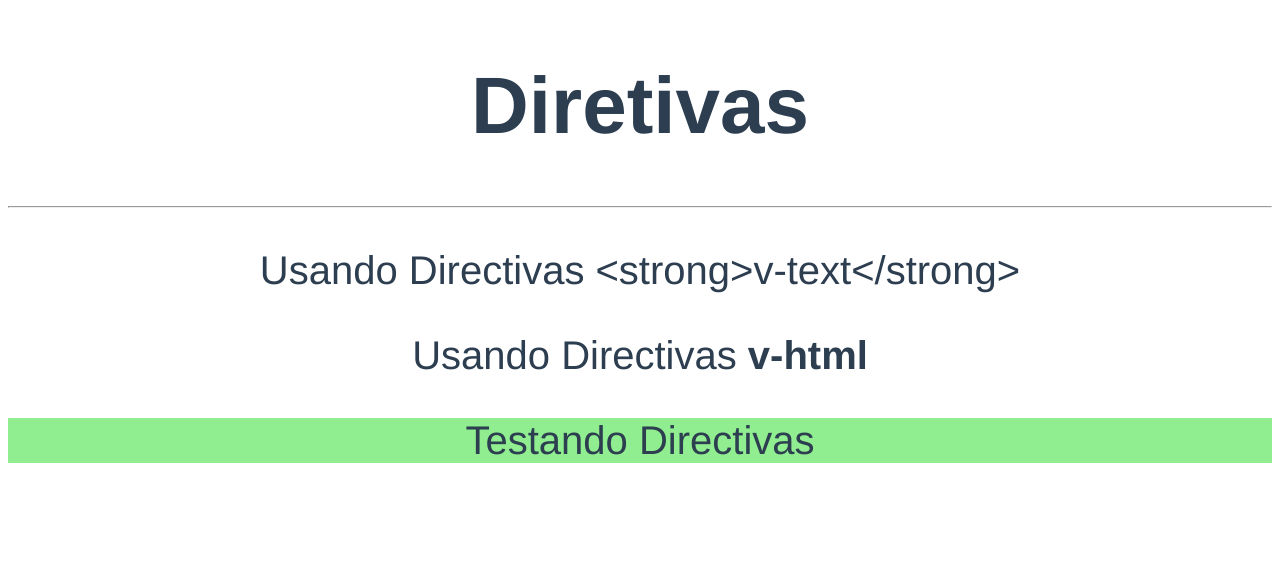
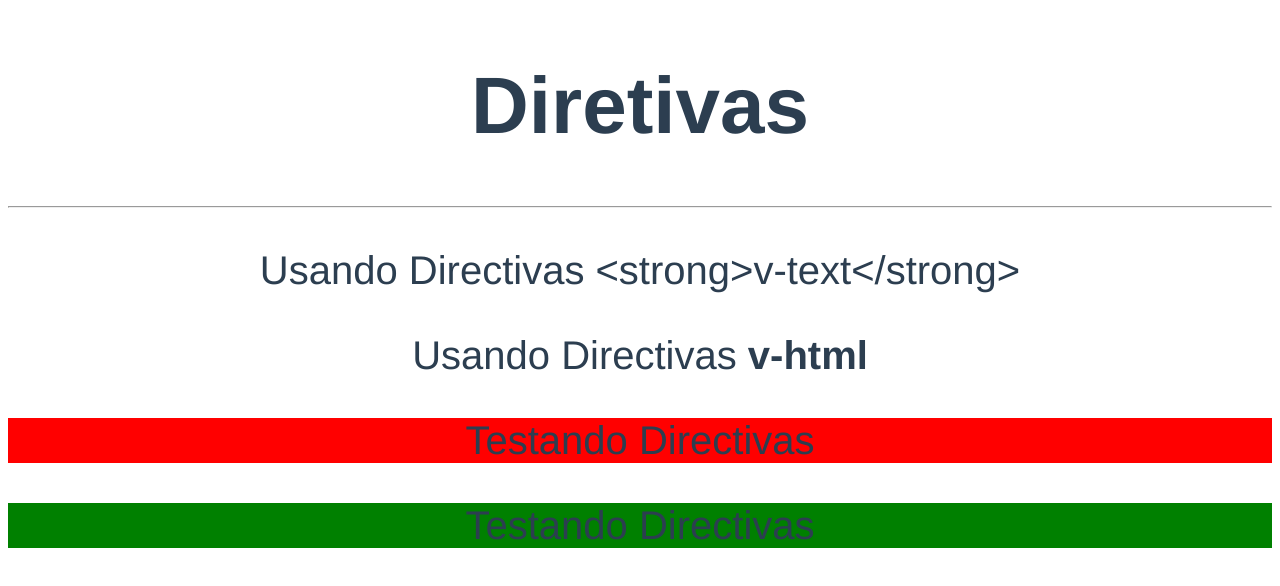
Before and after one commit to josemalcher/CODE3R-Curso-VueJS-2-O-Guia-Completo-incl-Vue-Router-Vuex, a Vue app in the folder Secao-12-Usando-e-Criando-Diretivas/181-Entendendo-Diretivas/diretivas-exercicios/: page / in a window 1280 px wide. Shown: the top 586 px of the page. Built offline with nearby package versions, Linux system fonts and the light colour scheme.

Commit message:
Seção 12: Usando e Criando Diretivas - 184. Passando Valor para Diretiva Personalizada

```diff
--- a/Secao-12-Usando-e-Criando-Diretivas/181-Entendendo-Diretivas/diretivas-exercicios/src/App.vue
+++ b/Secao-12-Usando-e-Criando-Diretivas/181-Entendendo-Diretivas/diretivas-exercicios/src/App.vue
@@ -4,13 +4,18 @@
     <hr>
     <p v-text="'Usando Directivas <strong>v-text</strong>'"></p>
     <p v-html="'Usando Directivas <strong>v-html</strong>'"></p>
-    <p v-destaque>Testando Directivas</p>
+    <p v-destaque="'red'">Testando Directivas</p>
+    <p v-destaque="cor">Testando Directivas</p>
 	</div>
 </template>
 
 <script>
 export default {
-
+	data(){
+	  return{
+	    cor: 'green'
+    }
+  }
 }
 </script>
 
--- a/Secao-12-Usando-e-Criando-Diretivas/181-Entendendo-Diretivas/diretivas-exercicios/src/main.js
+++ b/Secao-12-Usando-e-Criando-Diretivas/181-Entendendo-Diretivas/diretivas-exercicios/src/main.js
@@ -5,7 +5,8 @@ Vue.config.productionTip = false
 
 Vue.directive('destaque', {
 	bind(el, binding, vnode) {
-		el.style.backgroundColor = 'lightgreen';
+		//el.style.backgroundColor = 'lightgreen';
+		el.style.backgroundColor = binding.value;
 	}
 })
 
```
Also changed, not shown: 1 other file (tests, documents, lock files or other folders).
